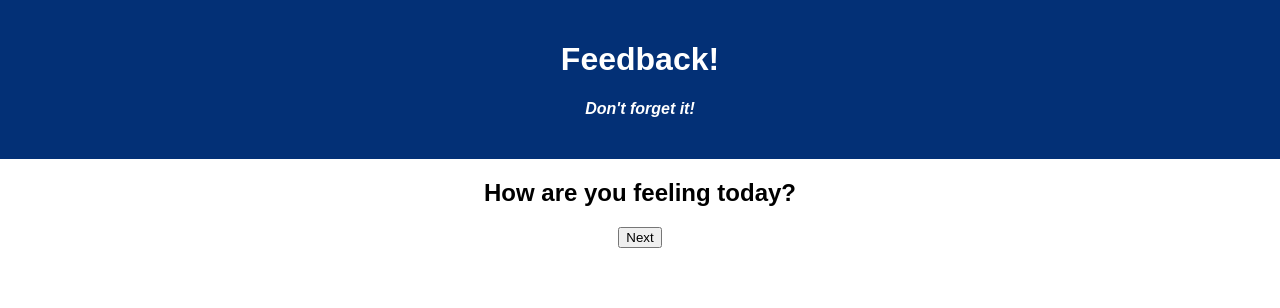
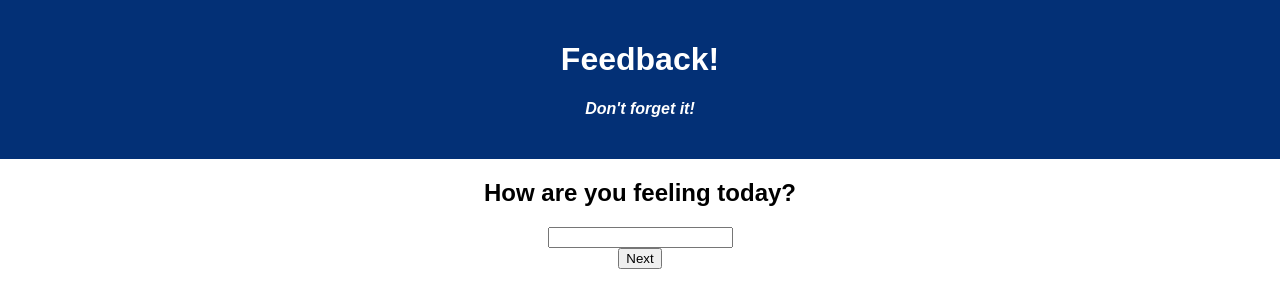
Before and after one commit to avcopan/weekend-redux-feedback-loop, a React (Create React App) app: page /survey/1 in a window 1280 px wide. Shown: the top 308 px of the page. Built offline with nearby package versions, Linux system fonts and the light colour scheme.

Commit message:
Completes #1
Adds input to each survey question page.

```diff
--- a/src/pages/SurveyQuestion.jsx
+++ b/src/pages/SurveyQuestion.jsx
@@ -1,3 +1,4 @@
+import { useState } from "react";
 import { useNavigate } from "react-router-dom";
 
 const SURVEY_DATA = {
@@ -17,14 +18,21 @@
 
 export function SurveyQuestion({ page }) {
   const navigate = useNavigate();
+  const [inputValue, setInputValue] = useState("");
 
   const navigateToNextPage = () => {
     navigate(`/survey/${page + 1}`);
   };
 
+  const handleInputChange = (event) => {
+    setInputValue(event.target.value);
+  };
+
   return (
     <>
       <h2>{SURVEY_DATA[page].question}</h2>
+      <input type="text" value={inputValue} onChange={handleInputChange} />
+      <br />
       <button onClick={navigateToNextPage}>Next</button>
     </>
   );
```
